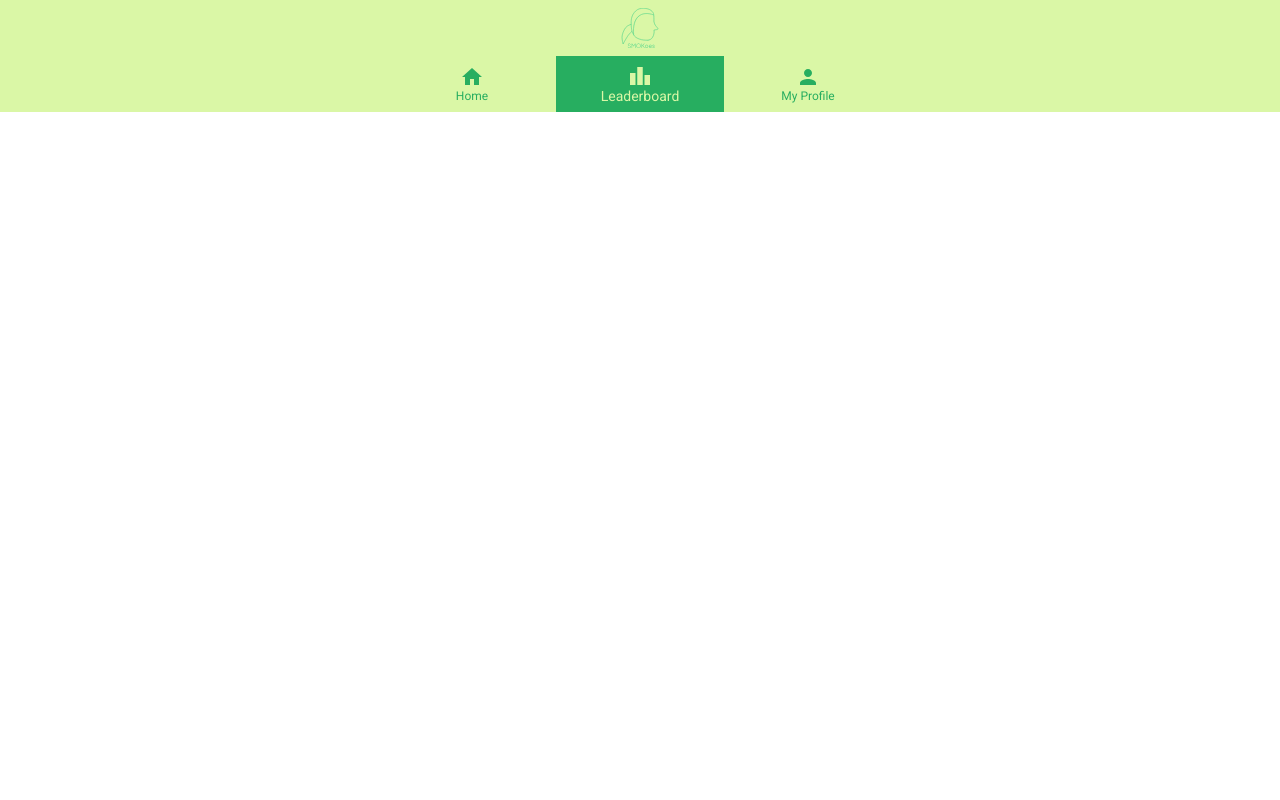
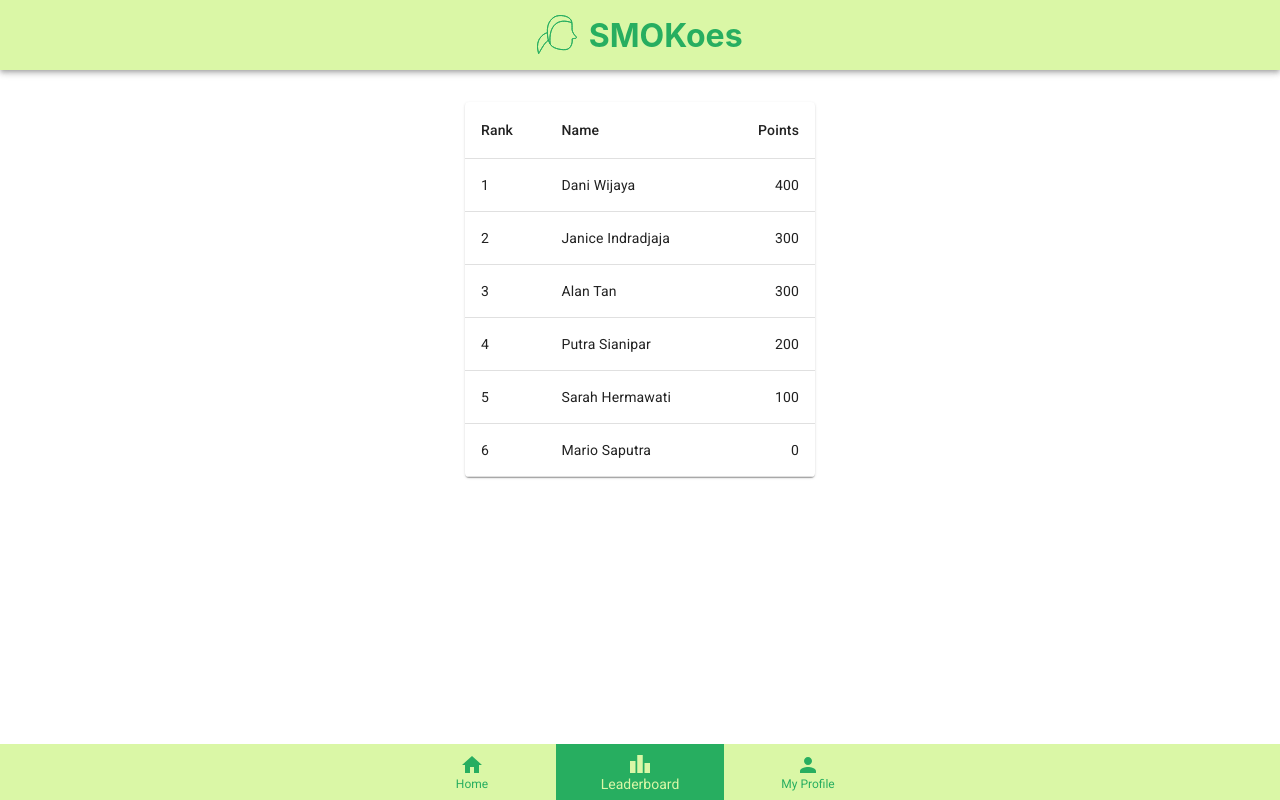
Before and after one commit to dessskris/smokoes, a React (Create React App) app: page / in a window 1280 px wide. Both pictures are taken after a click on the button "Leaderboard". Built offline with nearby package versions, Linux system fonts and the light colour scheme.

Commit message:
- Set up button on Home page - Set up fake data - Set up Leaderboard page

```diff
--- a/src/App.js
+++ b/src/App.js
@@ -1,19 +1,49 @@
 import * as React from 'react';
+import { createTheme, ThemeProvider } from '@mui/material/styles';
 import AppBar from '@mui/material/AppBar';
-import { BottomNavigation, BottomNavigationAction } from '@mui/material';
+import { BottomNavigation, BottomNavigationAction, Container } from '@mui/material';
 import HomeIcon from '@mui/icons-material/Home';
 import LeaderboardIcon from '@mui/icons-material/Leaderboard';
 import PersonIcon from '@mui/icons-material/Person';
 import logo from './logo.svg';
+import Home from './Home';
+import Leaderboard from './Leaderboard';
 import './App.scss';
+
+const theme = createTheme({
+  palette: {
+    primary: {
+      main: '#27AE60',
+    },
+    secondary: {
+      main: '#DAF7A6',
+    },
+  },
+});
 
 const App = () => {
   const [nav, setNav] = React.useState(0)
+  const renderComponent = () => {
+    switch (nav) {
+      case 1:
+        return <Leaderboard />;
+      case 2:
+        return <Leaderboard />;
+      case 0:
+      default:
+        return <Home />;
+    }
+  }
   return (
-    <div className="App">
+    <ThemeProvider theme={theme}>
+      <div className="app">
         <AppBar className="logo-container" position="static" color="transparent">
           <img src={logo} className="logo" alt="SMOKoes logo" />
+          <h1>SMOKoes</h1>
         </AppBar>
+        <Container maxWidth="sm">
+          <div className="main-container">{renderComponent()}</div>
+        </Container>
         <BottomNavigation value={nav} onChange={(_e, newValue) => {
           setNav(newValue);
         }} className="bottom-nav" showLabels>
@@ -22,6 +52,7 @@ const App = () => {
           <BottomNavigationAction label="My Profile" icon={<PersonIcon />} />
         </BottomNavigation>
       </div>
+    </ThemeProvider>
   );
 }
 
--- a/src/App.scss
+++ b/src/App.scss
@@ -1,16 +1,34 @@
+.app {
+  min-height: 100vh;
+}
+
 .logo-container.logo-container {
-  height: 56px;
+  height: 70px;
   display: flex;
+  flex-direction: row;
+  align-items: center;
   justify-content: center;
   background-color: #DAF7A6;
-  color: #58D68D;
+  color: #27AE60;
 }
 
 .logo {
   height: 40px;
+  margin-right: 12px;
+}
+
+.main-container {
+  display: flex;
+  width: 100%;
+  align-items: center;
+  justify-content: center;
+  padding-top: 32px;
 }
 
 .bottom-nav.bottom-nav {
+  position: fixed;
+  width: 100%;
+  bottom: 0;
   background-color: #DAF7A6;
 
   .MuiBottomNavigationAction-root {
--- /dev/null
+++ b/src/Home.js
@@ -0,0 +1,16 @@
+import * as React from 'react';
+import { Button } from '@mui/material';
+import './Home.scss';
+import PanToolIcon from '@mui/icons-material/PanTool';
+
+const Home = () => {
+  return (
+    <div className="home">
+      <Button className="button" size="large" variant="contained" startIcon={<PanToolIcon />}>
+        I wanted to smoke today
+      </Button>
+    </div>
+  );
+}
+
+export default Home;
--- /dev/null
+++ b/src/Home.scss
@@ -0,0 +1,3 @@
+.button {
+  color: white;
+}
--- /dev/null
+++ b/src/Leaderboard.js
@@ -0,0 +1,40 @@
+import * as React from 'react';
+import { Paper, Table, TableBody, TableCell, TableContainer, TableHead, TableRow } from '@mui/material';
+import './Leaderboard.scss';
+import { users } from './data.js';
+
+const Leaderboard = () => {
+  return (
+    <div className="leaderboard">
+      <TableContainer component={Paper}>
+        <Table sx={{ minWidth: 350 }}>
+          <TableHead>
+            <TableRow>
+              <TableCell>Rank</TableCell>
+              <TableCell>Name</TableCell>
+              <TableCell align="right">Points</TableCell>
+            </TableRow>
+          </TableHead>
+          <TableBody>
+            {users.map((user) => {
+              const points = (user.cravingCount - user.smokeCount) * 100
+              return {
+                id: user.id,
+                name: user.name,
+                points: points,
+              }
+            }).sort((a, b) => b.points - a.points).map((user, index) => (
+                <TableRow key={user.id}>
+                  <TableCell>{index + 1}</TableCell>
+                  <TableCell>{user.name}</TableCell>
+                  <TableCell align="right">{user.points}</TableCell>
+                </TableRow>
+            ))}
+          </TableBody>
+        </Table>
+      </TableContainer>
+    </div>
+  );
+}
+
+export default Leaderboard;
--- /dev/null
+++ b/src/data.js
@@ -0,0 +1,40 @@
+export const user = {
+  id: 5,
+  name: 'Dani Wijaya',
+  cravingCount: 6,
+  smokeCount: 2,
+}
+
+export const users = [
+  {
+    id: 0,
+    name: 'Janice Indradjaja',
+    cravingCount: 6,
+    smokeCount: 3,
+  },
+  {
+    id: 1,
+    name: 'Putra Sianipar',
+    cravingCount: 2,
+    smokeCount: 0,
+  },
+  {
+    id: 2,
+    name: 'Alan Tan',
+    cravingCount: 5,
+    smokeCount: 2,
+  },
+  {
+    id: 3,
+    name: 'Sarah Hermawati',
+    cravingCount: 8,
+    smokeCount: 7,
+  },
+  {
+    id: 4,
+    name: 'Mario Saputra',
+    cravingCount: 5,
+    smokeCount: 5,
+  },
+  user,
+]
```
Also changed, not shown: src/Leaderboard.scss (added), src/logo.svg. Lines whose indentation alone changed are shown as unchanged.
